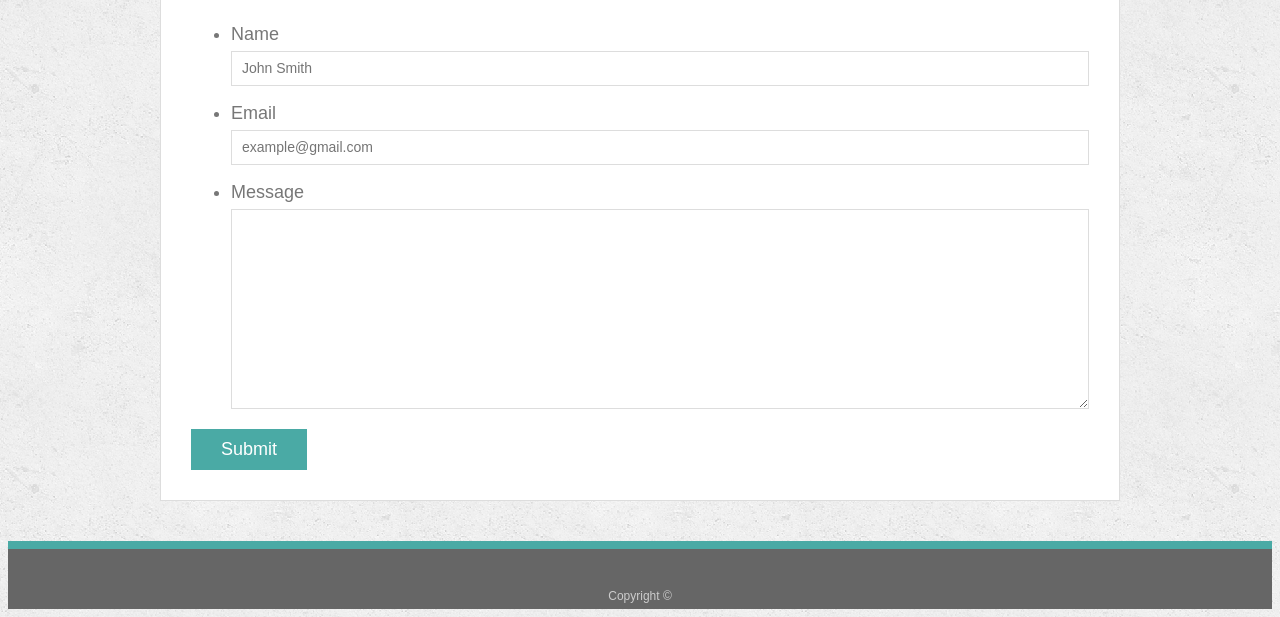
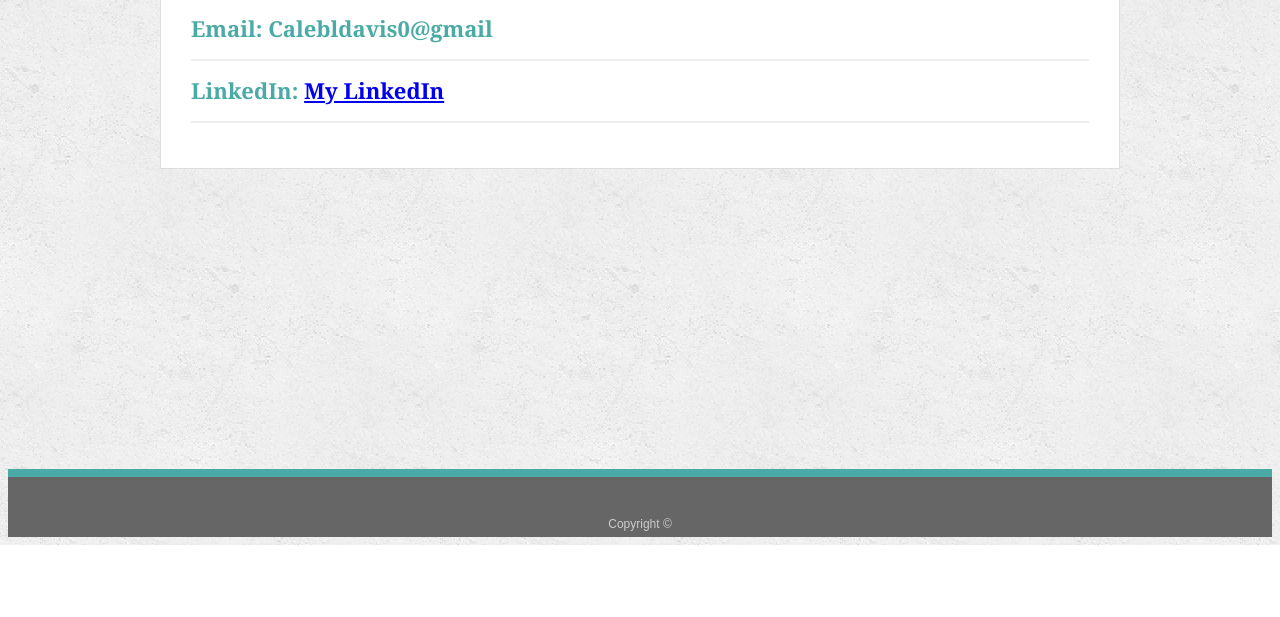
Before and after one commit to CLDavis15/Portfolio, a plain HTML site: page contact.html in a window 1280 px wide. Shown: the part 269-886 px from the top of the page. After the commit the page ends 814 px from the top, so only its background shows below. Drawn offline with Linux system fonts and the light colour scheme; files that its build step writes are made by us from their sources; files whose address does not match are found by name.

Commit message:
Adding to the contact information.

```diff
--- a/contact.html
+++ b/contact.html
@@ -4,7 +4,7 @@
 <head>
   <meta charset="UTF-8">
   <title>Contact | Caleb Davis</title>
-  <link rel="stylesheet" type="text/css" href="assest/css/style.css">
+  <link rel="stylesheet" type="text/css" href="assets/css/style.css">
   <meta name="viewport" content="initial-scale=1">
 </head>
 
@@ -25,23 +25,19 @@
     <section class="main-section">
       <h1>Contact</h1>
 
-      <form id="contact-form">
-        <ul>
-          <li>
-            <label for="name">Name</label>
-            <input type="text" id="name" name="name" placeholder="John Smith" required="required">
-          </li>
-          <li>
-            <label for="email">Email</label>
-            <input type="email" id="email" name="email" placeholder="example@gmail.com" required="required">
-          </li>
-          <li>
-            <label for="message">Message</label>
-            <textarea id="message" name="message" required="required"></textarea>
-          </li>
-        </ul>
-        <input type="submit">
-      </form>
+
+      <div>
+          <h2>Email: Calebldavis0@gmail</h2>
+
+      </div>
+
+      <div>
+
+          <h2>LinkedIn: <a href="https://www.linkedin.com/in/caleb-davis-7b12a568/">My LinkedIn</a></h2>
+
+      </div>
+
+
 
     </section>
 
```
Also changed, not shown: 1 other file.
